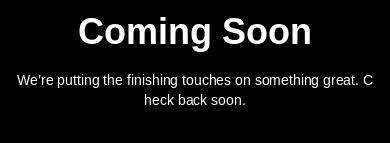
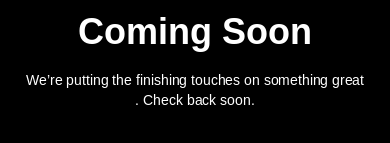
Before and after one commit to anisbouzahar/portfolio, a Next.js app: page /coming-soon in a window 390 px wide. Shown: the part 363-506 px from the top of the page. Built offline with nearby package versions, Linux system fonts and the light colour scheme.

Commit message:
fix: add vertical margin

```diff
--- a/src/app/coming-soon/page.tsx
+++ b/src/app/coming-soon/page.tsx
@@ -21,7 +21,7 @@ export default function ComingSoon() {
                     variant="fade"
                     delay={0.05}
                     staggerDelay={0.02}
-                    className="mt-4 text-sm sm:text-base md:text-lg text-white max-w-md"
+                    className="mt-4 text-sm sm:text-base md:text-lg text-white max-w-md mx-2"
                 >
                     We’re putting the finishing touches on something great. Check back soon.
                 </TextReveal>
```
